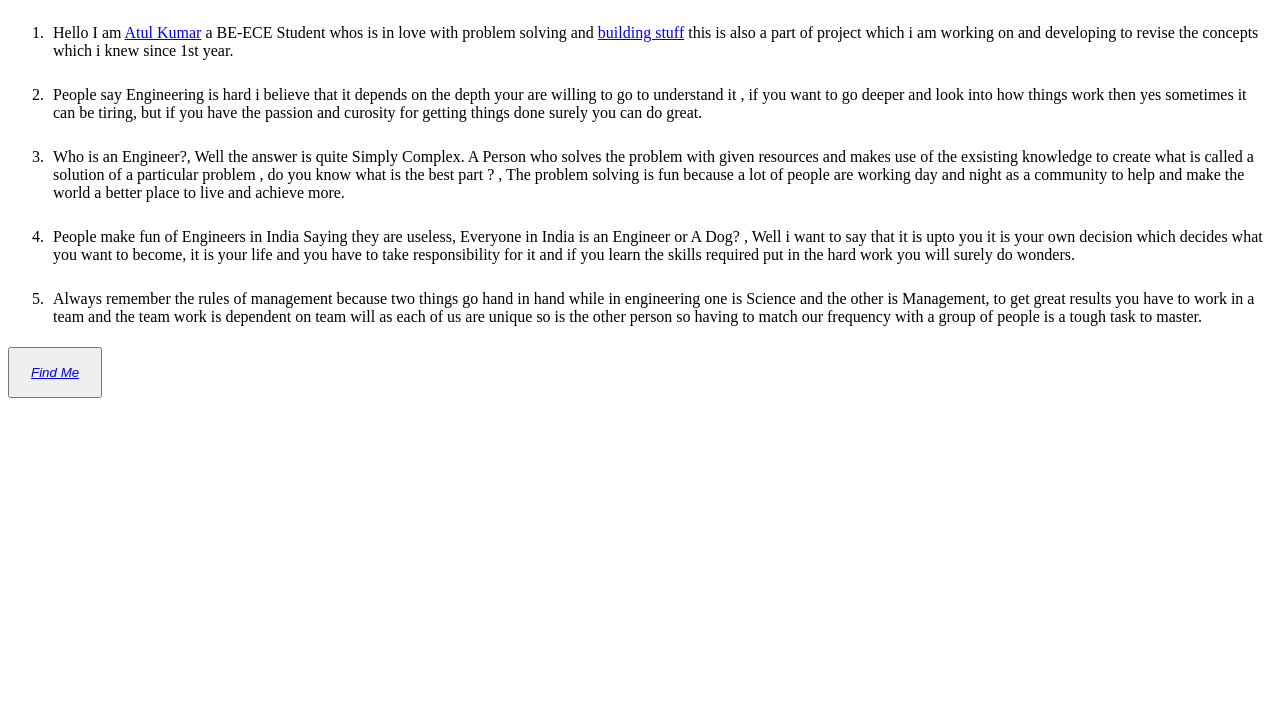
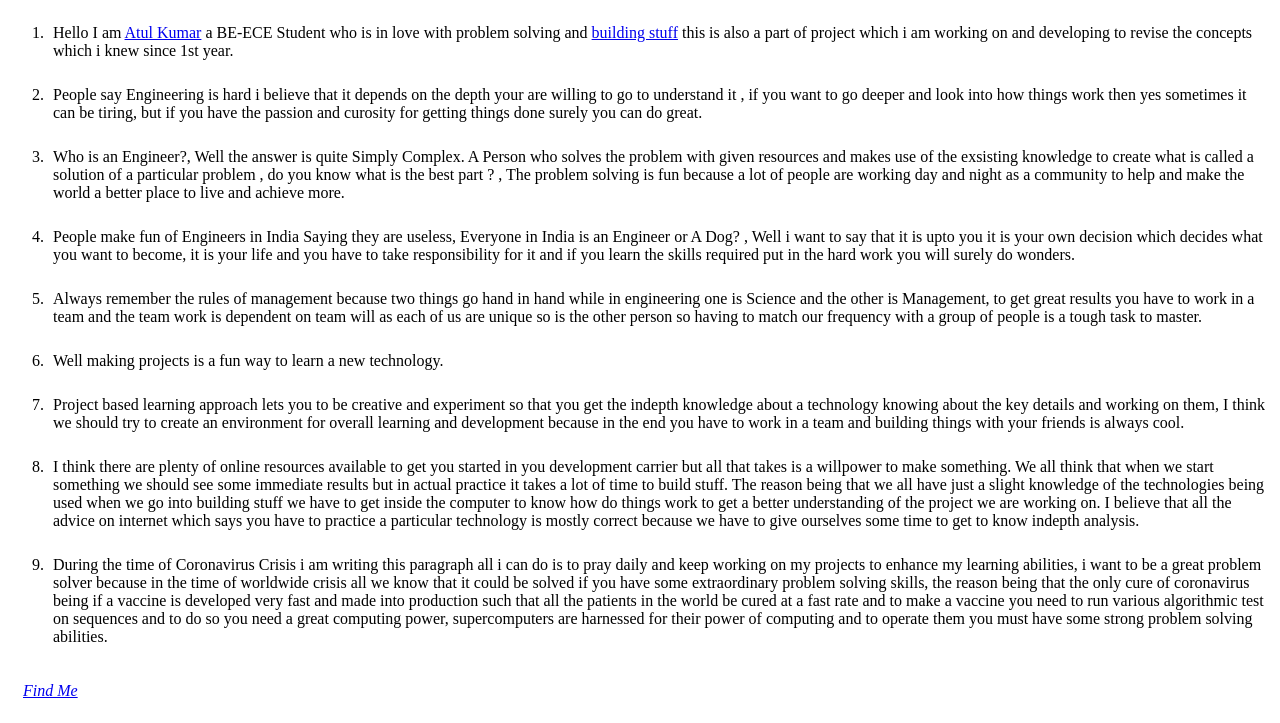
Before and after one commit to 07ATUL/WebDevlopmentProjects, a plain HTML site: page Myweb.html in a window 1280 px wide. Shown: the part 121-844 px from the top of the page. Before the commit the page ends 800 px from the top, so only its background shows below. Drawn offline with Linux system fonts and the light colour scheme.

Commit message:
Updated Version

```diff
--- a/Myweb.html
+++ b/Myweb.html
@@ -12,7 +12,7 @@
   <div class="container-fluid bg2">
   <ol type=".">
   	<li>
-	<p>Hello I am <a href="Earlylife.html"> Atul Kumar</a> a BE-ECE Student whos is in love with problem solving and <a href="https://github.com/07ATUL">building stuff</a> this is also a part of project which i am working on and developing to revise the concepts which i knew since 1st year.
+	<p>Hello I am <a href="Earlylife.html"> Atul Kumar</a> a BE-ECE Student who is in love with problem solving and <a href="https://github.com/07ATUL">building stuff</a> this is also a part of project which i am working on and developing to revise the concepts which i knew since 1st year.
 	</p></li>
 
 <li>
@@ -24,9 +24,17 @@
 	<li>
 	<p>Always remember the rules of management because two things go hand in hand while in engineering one is Science and the other is Management, to get great results you have to work in a team and the team work is dependent on team will as each of us are unique so is the other person so having to match
 	our frequency with a group of people is a tough task to master.</p></li>
+	<li>
+		<p>Well making projects is a fun way to learn a new technology.</p>
+	</li>
+	<li>
+		<p>Project based learning approach lets you to be creative and experiment so that you get the indepth knowledge about a technology knowing about the key details and working on them, I think we should try to create an environment for overall learning and development because in the end you have to work in a team and building things with your friends is always cool.</p></li>
+	<li>
+		<p>I think there are plenty of online resources available to get you started in you development carrier but all that takes is a willpower to make something. We all think that when we start something we should see some immediate results but in actual practice it takes a lot of time to build stuff. The reason being that we all have just a slight knowledge of the technologies being used when we go into building stuff we have to get inside the computer to know how do things work to get a better understanding of the project we are working on. I believe that all the advice on internet which says you have to practice a particular technology is mostly correct because we have to give ourselves some time to get to know indepth analysis.</p></li>
+		<li>
+			<p>During the time of Coronavirus Crisis i am writing this paragraph all i can do is to pray daily and keep working on my projects to enhance my learning abilities, i want to be a great problem solver because in the time of worldwide crisis all we know that it could be solved if you have some extraordinary problem solving skills, the reason being that the only cure of coronavirus being if a vaccine is developed very fast and made into production such that all the patients in the world be cured at a fast rate and to make a vaccine you need to run various algorithmic test on sequences and to do so you need a great computing power, supercomputers are harnessed for their power of computing and to operate them you must have some strong problem solving abilities.</p></li>
 </ol>
 </div>
-<button type="button" class="btn"><address><a href ="#social.hmtl">Find Me</a></address></button>
-
+	<address><a href ="#social.hmtl">Find Me</a></address>
 </body>
 </html>
```
